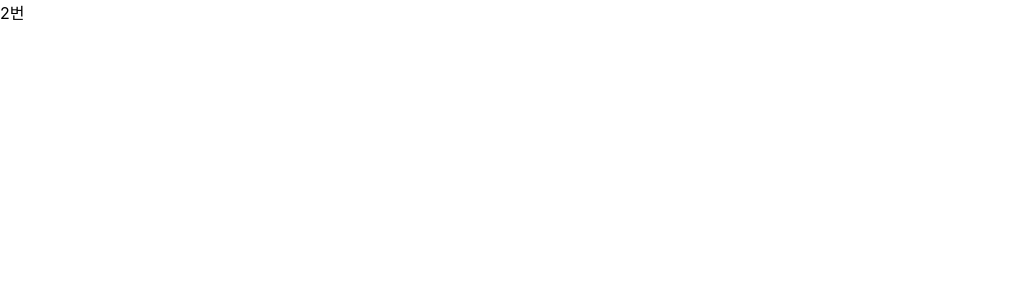
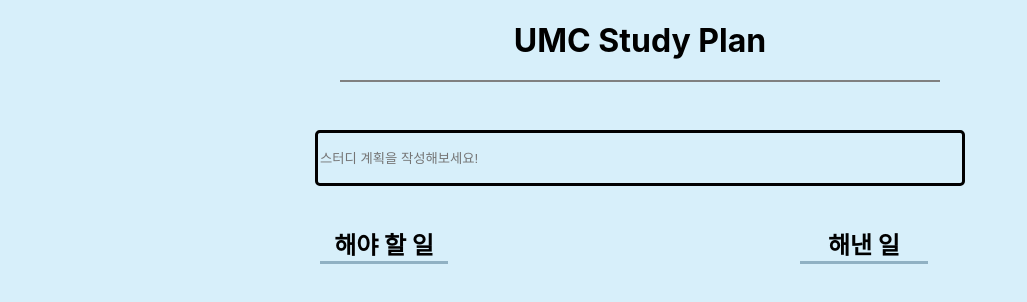
Before and after one commit to Jhcki222/UMC_WORKBOOK, a React (Create React App) app: page /week1_b in a window 1280 px wide. Shown: the top 302 px of the page, without its empty margins (0-1027 px from the left). Built offline with nearby package versions, Linux system fonts and the light colour scheme; the HTML template or start-up script is replaced by a standard one.

Commit message:
feat : 미션 2번 추가

```diff
--- a/src/pages/home.jsx
+++ b/src/pages/home.jsx
@@ -20,7 +20,7 @@ export default function home() {
         <button>1주차 미션 2번</button>
         </Link>
         </ButtonBox>
-
+        <hr/>
         </Wrapper>
     );
 }
--- a/src/pages/week1/week1_b.jsx
+++ b/src/pages/week1/week1_b.jsx
@@ -1,9 +1,183 @@
-import React from 'react';
+import React, { useState } from 'react';
+import { styled } from 'styled-components';
 
-export default function week1_b() {
-    return (
-        <div>
-            2번
-        </div>
-    );
+export default function TodoList() {
+    // 할 일 입력값과 할 일 목록, 완료된 일 목록, 입력창 포커스 상태를 관리하는 상태값(useState) 선언
+    const [todoInput, setTodoInput] = useState('');
+    const [todoList, setTodoList] = useState([]);
+    const [completedList, setCompletedList] = useState([]);
+    const [isInputFocused, setInputFocused] = useState(false);
+
+    // 입력값 변경 이벤트 핸들러
+    const handleInputChange = (event) => {
+      setTodoInput(event.target.value);
+    };
+
+    // 할 일 추가 이벤트 핸들러
+    const handleAddTodo = () => {
+      if (todoInput.trim() !== '') {
+        // 입력값이 비어 있지 않을 때만 할 일 목록에 추가
+        setTodoList([...todoList, todoInput]);
+        // 입력값 초기화
+        setTodoInput('');
+      }
+    };
+
+    // 할 일 완료 이벤트 핸들러
+    const handleCompleteTodo = (index) => {
+      // 완료된 할 일을 완료된 목록에 추가
+      const completedTodo = todoList[index];
+      setCompletedList([...completedList, completedTodo]);
+      // 완료된 할 일을 할 일 목록에서 제거
+      const updatedTodoList = todoList.filter((todo, i) => i !== index);
+      setTodoList(updatedTodoList);
+    };
+
+    // 완료된 할 일 삭제 이벤트 핸들러
+    const handleDeleteCompleted = (index) => {
+      // 완료된 목록에서 선택한 할 일을 제거
+      const updatedCompletedList = completedList.filter((todo, i) => i !== index);
+      setCompletedList(updatedCompletedList);
+    };
+
+    // 엔터 키 입력 이벤트 핸들러
+    const handleKeyPress = (event) => {
+      // 엔터 키를 입력하면 할 일 추가 함수 호출
+      if (event.key === 'Enter') {
+        handleAddTodo();
+      }
+    };
+
+  return (
+    <Container>
+      <Title>UMC Study Plan</Title>
+      <HeadLine></HeadLine>
+      <InputContainer>
+        <Input
+          type="text"
+          value={todoInput}
+          onChange={handleInputChange}
+          onKeyPress={handleKeyPress}
+          onFocus={() => setInputFocused(true)}
+          onBlur={() => setInputFocused(false)}
+          focused={isInputFocused}
+          placeholder="스터디 계획을 작성해보세요!"
+        />
+      </InputContainer>
+      <TodoWrapper>
+      <TodoContainer>
+        <h2>해야 할 일</h2>
+        <List>
+          {todoList.map((todo, index) => (
+            <h3 key={index}>
+              {todo}
+              <CompleteButton onClick={() => handleCompleteTodo(index)}>완료</CompleteButton>
+            </h3>
+          ))}
+        </List>
+      </TodoContainer>
+      <CompletedContainer>
+        <h2>해낸 일</h2>
+        <List>
+          {completedList.map((completedTodo, index) => (
+            <h3 key={index}>
+              {completedTodo}
+              <DeleteButton onClick={() => handleDeleteCompleted(index)}>삭제</DeleteButton>
+            </h3>
+          ))}
+        </List>
+      </CompletedContainer>
+      </TodoWrapper>
+    </Container>
+  );
 }
+
+const Container = styled.div`
+  display: flex;
+  flex-direction: column;
+  align-items: center;
+  width: 100vw;
+  height: 100vh;
+  background-color: #D7EFFA;
+`;
+
+const HeadLine = styled.div`
+  width: 600px;
+  position: relative;
+  height: 2px;
+  display: flex;
+  background-color: gray;
+  margin: 0 auto;
+`;
+
+const Title = styled.h1`
+  margin-bottom: 20px;
+`;
+
+const InputContainer = styled.div`
+  margin-bottom: 20px;
+`;
+
+const Input = styled.input`
+  width: 40rem;
+  height: 3rem;
+  margin-top: 3rem;
+  border: 3px solid ${({ focused }) => (focused ? 'blue' : 'black')};
+  background-color: #D7EFFA;
+  border-radius : 0.3rem;
+  outline: none;
+  transition: border-color 0.3s ease;
+`;
+const TodoWrapper = styled.div`
+  display : flex;
+  flex-direction : row;
+  margin-left : 5rem;
+`;
+const TodoContainer = styled.div`
+
+  margin-right : 15rem;
+  text-align : center;
+  h2{
+    width : 8rem;
+    border-bottom : 3px solid #90B1C3;
+  }
+`;
+const List = styled.div`
+    width : 15rem;
+    align-items : space-around;
+    margin-top : 3rem;
+    h3{
+        float : left;
+        width : 10rem;
+        border-bottom : 3px solid #90B1C3;
+      }
+`;
+
+const CompleteButton = styled.button`
+  margin-left: 50px;
+  float : right;
+  background-color: #90B1C3;
+  color: white;
+  border: none;
+  padding: 4px 8px;
+  cursor: pointer;
+  border-radius: 4px;
+`;
+
+const CompletedContainer = styled.div`
+    text-align : center;
+    h2{
+        width : 8rem;
+        border-bottom : 3px solid #90B1C3;
+    }
+`;
+
+const DeleteButton = styled.button`
+  margin-left: 50px;
+  background-color: #90B1C3;
+  color: white;
+  border: none;
+  padding: 4px 8px;
+  cursor: pointer;
+  border-radius: 4px;
+`;
```
